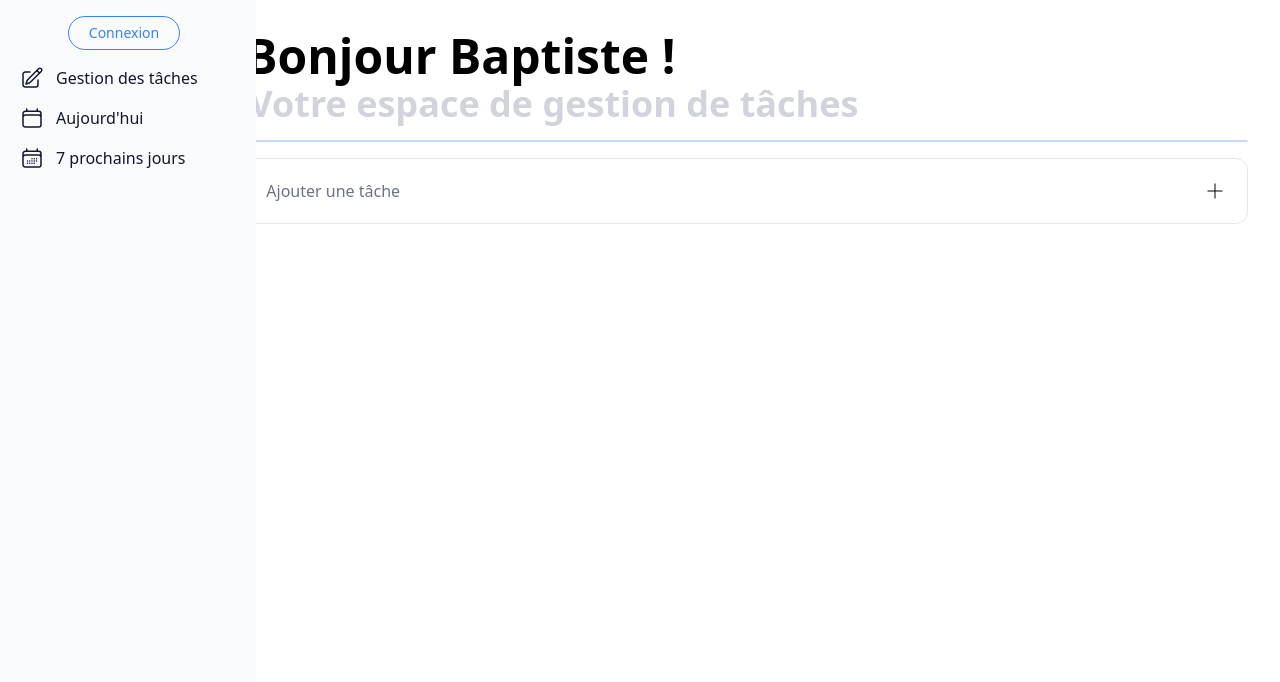
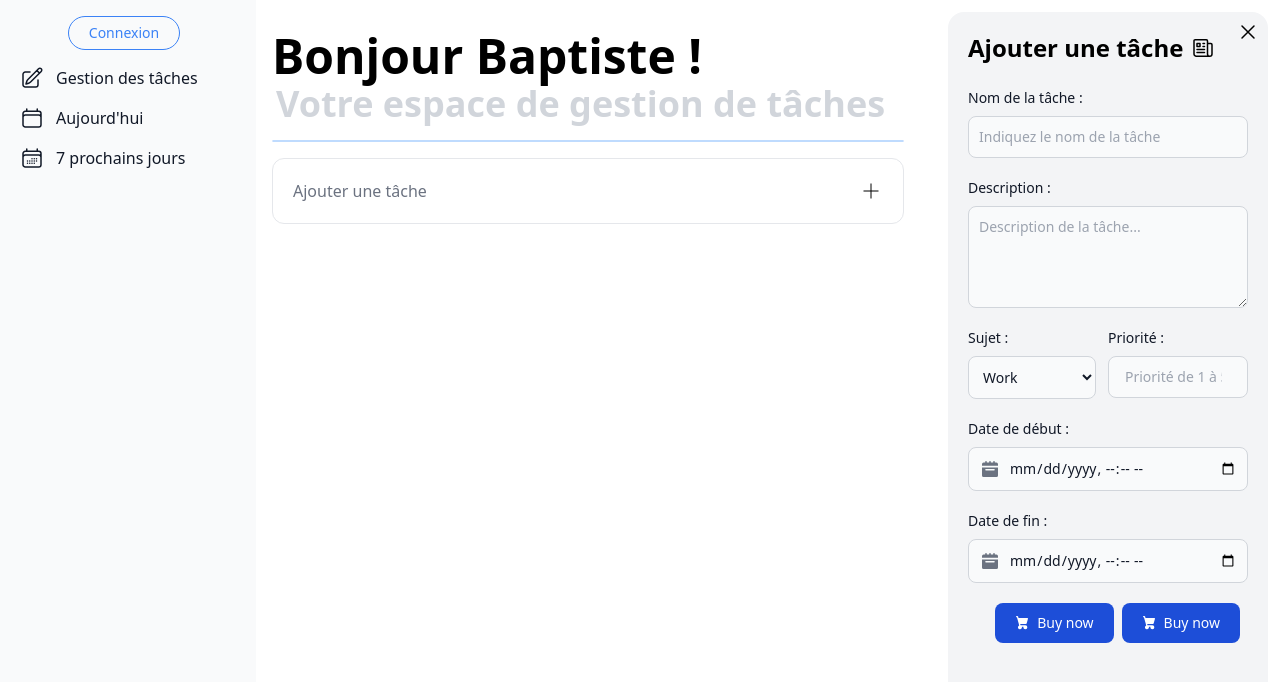
Before and after one commit to Zeworxx/FullJsCourseProject, a Vue app in the folder client/FullJsProject/: page / in a window 1280 px wide. Shown: the top 682 px of the page. Built offline with nearby package versions, Linux system fonts and the light colour scheme.

Commit message:
add form task

```diff
--- a/client/FullJsProject/src/assets/i18n/fr.json
+++ b/client/FullJsProject/src/assets/i18n/fr.json
@@ -14,6 +14,20 @@
             "welcome-title" : "Bonjour {name} !",
             "second-title" : "Votre espace de gestion de tâches",
             "add-task-button" : "Ajouter une tâche"
+        },
+        "add-task-sidebar" : {
+            "title" : "Ajouter une tâche",
+            "task-name-label" : "Nom de la tâche :",
+            "task-name-placeholder" : "Indiquez le nom de la tâche",
+            "task-description-label" : "Description :",
+            "task-description-placeholder" : "Description de la tâche...",
+            "task-topic-label" : "Sujet : ",
+            "task-topic-placeholder" : "Seléctionner un sujet",
+            "task-priority-level" : "Priorité :",
+            "task-priority-level-placeholder" : "Priorité de 1 à 5",
+            "task-start-date-label" : "Date de début : ",
+            "task-end-date-label" : "Date de fin : "
+
         }
     }
 }
--- a/client/FullJsProject/src/components/HomePage.vue
+++ b/client/FullJsProject/src/components/HomePage.vue
@@ -4,22 +4,28 @@ import ToDoList from './todolist/ToDoList.vue'
 import AddTask from './add-task/AddTask.vue'
 import { ref, type Ref } from 'vue';
 
-let isTaskSidebarActive : Ref<boolean> = ref(false)
+let isTaskSidebarActive: Ref<boolean> = ref(true)
 
-function showTaskSidebar(value : boolean){
+function showTaskSidebar(value: boolean): void {
     isTaskSidebarActive.value = value
 }
+
+function hideTaskSidebar(value: boolean): void {
+    isTaskSidebarActive.value = value
+}
+
+
 </script>
 <template>
     <div class="flex h-full">
-        <div class="w-1/6 p-4">
+        <div class="w-60 p-4">
             <Sidebar />
         </div>
         <div class="flex-1 p-4 h-full ">
-            <ToDoList @showTaskSidebar="showTaskSidebar"/>
+            <ToDoList @showTaskSidebar="showTaskSidebar" />
         </div>
-        <div class="w-1/4 p-4 bg-gray-100 m-3 rounded-2xl" v-if="isTaskSidebarActive">
-            <AddTask/>
+        <div class="w-1/4 p-5 bg-gray-100 m-3 rounded-2xl" v-if="isTaskSidebarActive">
+            <AddTask @hideTaskSidebar="hideTaskSidebar" />
         </div>
     </div>
 </template>
--- a/client/FullJsProject/src/components/add-task/AddTask.vue
+++ b/client/FullJsProject/src/components/add-task/AddTask.vue
@@ -1,7 +1,124 @@
-<script setup lang="ts"></script>
+<script setup lang="ts">
+import type { TopicsData } from '@/models/app.model';
+import { ref, type Ref } from 'vue';
+
+// Change it with API endpoint
+let topicsList: Ref<TopicsData[]> = ref([{
+    id: 1,
+    topicName: "Work",
+}, {
+    id: 2,
+    topicName: "School",
+}, {
+    id: 3,
+    topicName: "Personnal",
+}])
+</script>
 
 <template>
-    <div>
-        <span>ADD TASK</span>
+    <div class="absolute top-5 right-5 hover:cursor-pointer" @click="$emit('hideTaskSidebar', false)">
+        <svg xmlns="http://www.w3.org/2000/svg" fill="none" viewBox="0 0 24 24" stroke-width="1.5" stroke="currentColor"
+            class="w-6 h-6">
+            <path stroke-linecap="round" stroke-linejoin="round" d="M6 18L18 6M6 6l12 12" />
+        </svg>
     </div>
-</template>
+    <div class="flex flex-col mb h-full">
+        <div class="mb-6 flex flex-row items-center	flex-wrap">
+            <h1 class="flex text-2xl font-bold">{{ $t('app.add-task-sidebar.title') }}</h1>
+            <svg xmlns="http://www.w3.org/2000/svg" fill="none" viewBox="0 0 24 24" stroke-width="1.5" stroke="currentColor"
+                class="w-6 h-6 ml-2">
+                <path stroke-linecap="round" stroke-linejoin="round"
+                    d="M12 7.5h1.5m-1.5 3h1.5m-7.5 3h7.5m-7.5 3h7.5m3-9h3.375c.621 0 1.125.504 1.125 1.125V18a2.25 2.25 0 01-2.25 2.25M16.5 7.5V18a2.25 2.25 0 002.25 2.25M16.5 7.5V4.875c0-.621-.504-1.125-1.125-1.125H4.125C3.504 3.75 3 4.254 3 4.875V18a2.25 2.25 0 002.25 2.25h13.5M6 7.5h3v3H6v-3z" />
+            </svg>
+        </div>
+        <form action="" class="h-full">
+            <div class="mb-5">
+                <label for="task" class="block mb-2 text-sm font-medium text-gray-900 dark:text-white">
+                    {{ $t('app.add-task-sidebar.task-name-label') }}</label>
+                <input type="text" id="task"
+                    class="bg-gray-50 border border-gray-300 hover:border-blue-500 text-gray-900 text-sm rounded-lg focus:ring-blue-500 focus:border-blue-500 block w-full p-2.5 dark:bg-gray-700 dark:border-gray-600 dark:placeholder-gray-400 dark:text-white dark:focus:ring-blue-500 dark:focus:border-blue-500"
+                    :placeholder="$t('app.add-task-sidebar.task-name-placeholder')" required>
+            </div>
+            <div class="mb-5">
+                <label for="content" class="block mb-2 text-sm font-medium text-gray-900 dark:text-white">{{
+                    $t('app.add-task-sidebar.task-description-label') }}</label>
+                <textarea id="content" rows="4"
+                    class="block p-2.5 w-full text-sm hover:border-blue-500 text-gray-900 bg-gray-50 rounded-lg border border-gray-300 focus:ring-blue-500 focus:border-blue-500 dark:bg-gray-700 dark:border-gray-600 dark:placeholder-gray-400 dark:text-white dark:focus:ring-blue-500 dark:focus:border-blue-500"
+                    :placeholder="$t('app.add-task-sidebar.task-description-placeholder')"></textarea>
+            </div>
+            <div class="mb-5 flex w-full">
+                <div class="w-1/2">
+                    <label for="select-task-topic" class="block mb-2 text-sm font-medium text-gray-900 dark:text-white">
+                        {{ $t('app.add-task-sidebar.task-topic-label') }}</label>
+                    <select id="select-task-topic"
+                        class="bg-gray-50 border border-gray-300 text-gray-900 text-sm rounded-lg flex-1 focus:ring-blue-500 focus:border-blue-500 block w-11/12 p-2.5 dark:bg-gray-700 dark:border-gray-600 dark:placeholder-gray-400 dark:text-white dark:focus:ring-blue-500 dark:focus:border-blue-500">
+                        <option v-for="topic in topicsList">{{ topic.topicName }}</option>
+                    </select>
+                </div>
+                <div class="w-1/2">
+                    <label for="select-priority-level"
+                        class="block mb-2 text-sm font-medium text-gray-900 dark:text-white w-11/12">
+                        {{ $t('app.add-task-sidebar.task-priority-level') }}</label>
+                    <input type="number" id="select-priority-level" min="1" max="5"
+                        :placeholder="$t('app.add-task-sidebar.task-priority-level-placeholder')"
+                        class="bg-gray-50 border border-gray-300 text-gray-900 text-sm rounded-lg focus:ring-blue-500 focus:border-blue-500 block w-full pl-4 p-2.5 dark:bg-gray-700 dark:border-gray-600 dark:placeholder-gray-400 dark:text-white dark:focus:ring-blue-500 dark:focus:border-blue-500">
+                </div>
+            </div>
+            <div class="mb-5">
+                <div>
+                    <label for="task-start-date" class="block mb-2 text-sm font-medium text-gray-900 dark:text-white">
+                        {{ $t('app.add-task-sidebar.task-start-date-label') }}</label>
+                </div>
+                <div class="relative max-w-sm">
+                    <div class="absolute inset-y-0 left-0 flex items-center pl-3.5 pointer-events-none">
+                        <svg class="w-4 h-4 text-gray-500 dark:text-gray-400" aria-hidden="true"
+                            xmlns="http://www.w3.org/2000/svg" fill="currentColor" viewBox="0 0 20 20">
+                            <path
+                                d="M20 4a2 2 0 0 0-2-2h-2V1a1 1 0 0 0-2 0v1h-3V1a1 1 0 0 0-2 0v1H6V1a1 1 0 0 0-2 0v1H2a2 2 0 0 0-2 2v2h20V4ZM0 18a2 2 0 0 0 2 2h16a2 2 0 0 0 2-2V8H0v10Zm5-8h10a1 1 0 0 1 0 2H5a1 1 0 0 1 0-2Z" />
+                        </svg>
+                    </div>
+                    <input type="datetime-local" id="task-start-date"
+                        class="bg-gray-50 border border-gray-300 text-gray-900 text-sm rounded-lg focus:ring-blue-500 focus:border-blue-500 block w-full pl-10 p-2.5 dark:bg-gray-700 dark:border-gray-600 dark:placeholder-gray-400 dark:text-white dark:focus:ring-blue-500 dark:focus:border-blue-500">
+                </div>
+            </div>
+            <div class="mb-5">
+                <div>
+                    <label for="task-end-date" class="block mb-2 text-sm font-medium text-gray-900 dark:text-white">
+                        {{ $t('app.add-task-sidebar.task-end-date-label') }}</label>
+                </div>
+                <div class="relative max-w-sm">
+                    <div class="absolute inset-y-0 left-0 flex items-center pl-3.5 pointer-events-none">
+                        <svg class="w-4 h-4 text-gray-500 dark:text-gray-400" aria-hidden="true"
+                            xmlns="http://www.w3.org/2000/svg" fill="currentColor" viewBox="0 0 20 20">
+                            <path
+                                d="M20 4a2 2 0 0 0-2-2h-2V1a1 1 0 0 0-2 0v1h-3V1a1 1 0 0 0-2 0v1H6V1a1 1 0 0 0-2 0v1H2a2 2 0 0 0-2 2v2h20V4ZM0 18a2 2 0 0 0 2 2h16a2 2 0 0 0 2-2V8H0v10Zm5-8h10a1 1 0 0 1 0 2H5a1 1 0 0 1 0-2Z" />
+                        </svg>
+                    </div>
+                    <input type="datetime-local" id="task-end-date"
+                        class="bg-gray-50 border border-gray-300 text-gray-900 text-sm rounded-lg focus:ring-blue-500 focus:border-blue-500 block w-full pl-10 p-2.5 dark:bg-gray-700 dark:border-gray-600 dark:placeholder-gray-400 dark:text-white dark:focus:ring-blue-500 dark:focus:border-blue-500">
+                </div>
+            </div>
+            <div class="flex justify-end items-end">
+                <div>
+                    <button type="button"
+                        class="text-white bg-blue-700 hover:bg-blue-800 focus:ring-4 focus:outline-none focus:ring-blue-300 font-medium rounded-lg text-sm px-5 py-2.5 text-center inline-flex items-center mr-2 dark:bg-blue-600 dark:hover:bg-blue-700 dark:focus:ring-blue-800">
+                        <svg class="w-3.5 h-3.5 mr-2" aria-hidden="true" xmlns="http://www.w3.org/2000/svg"
+                            fill="currentColor" viewBox="0 0 18 21">
+                            <path
+                                d="M15 12a1 1 0 0 0 .962-.726l2-7A1 1 0 0 0 17 3H3.77L3.175.745A1 1 0 0 0 2.208 0H1a1 1 0 0 0 0 2h.438l.6 2.255v.019l2 7 .746 2.986A3 3 0 1 0 9 17a2.966 2.966 0 0 0-.184-1h2.368c-.118.32-.18.659-.184 1a3 3 0 1 0 3-3H6.78l-.5-2H15Z" />
+                        </svg>
+                        Buy now
+                    </button>
+                    <button type="button"
+                        class="text-white bg-blue-700 hover:bg-blue-800 focus:ring-4 focus:outline-none focus:ring-blue-300 font-medium rounded-lg text-sm px-5 py-2.5 text-center inline-flex items-center mr-2 dark:bg-blue-600 dark:hover:bg-blue-700 dark:focus:ring-blue-800">
+                        <svg class="w-3.5 h-3.5 mr-2" aria-hidden="true" xmlns="http://www.w3.org/2000/svg"
+                            fill="currentColor" viewBox="0 0 18 21">
+                            <path
+                                d="M15 12a1 1 0 0 0 .962-.726l2-7A1 1 0 0 0 17 3H3.77L3.175.745A1 1 0 0 0 2.208 0H1a1 1 0 0 0 0 2h.438l.6 2.255v.019l2 7 .746 2.986A3 3 0 1 0 9 17a2.966 2.966 0 0 0-.184-1h2.368c-.118.32-.18.659-.184 1a3 3 0 1 0 3-3H6.78l-.5-2H15Z" />
+                        </svg>
+                        Buy now
+                    </button>
+            </div>
+        </div>
+    </form>
+</div></template>
--- a/client/FullJsProject/src/components/todolist/ToDoList.vue
+++ b/client/FullJsProject/src/components/todolist/ToDoList.vue
@@ -18,14 +18,14 @@ const userData: Ref<UserData> = ref({
             </h2>
             <div class="border border-blue-200 border-solid mt-4 rounded"></div>
         </div>
-        <div class="mt-4"  @click="$emit('showTaskSidebar', true)">
+        <div class="mt-4" @click="$emit('showTaskSidebar', true)">
             <button type="button"
                 class="flex items-center justify-between w-full p-5 font-medium text-left text-gray-500 border border-gray-200 rounded-xl  dark:border-gray-700 dark:text-gray-400 hover:bg-gray-100 dark:hover:bg-gray-800"
                 data-accordion-target="#accordion-collapse-body-1" aria-expanded="true"
                 aria-controls="accordion-collapse-body-1">
                 <span>{{ $t('app.todolist.add-task-button') }}</span>
-                <svg xmlns="http://www.w3.org/2000/svg" class="w-6 h-6 rotate-180 shrink-0" fill="none" viewBox="0 0 24 24" strokeWidth={1.5}
-                    stroke="black">
+                <svg xmlns="http://www.w3.org/2000/svg" class="w-6 h-6 rotate-180 shrink-0" fill="none" viewBox="0 0 24 24"
+                    strokeWidth={1.5} stroke="black">
                     <path strokeLinecap="round" strokeLinejoin="round" d="M12 4.5v15m7.5-7.5h-15" />
                 </svg>
             </button>
--- a/client/FullJsProject/src/models/app.model.ts
+++ b/client/FullJsProject/src/models/app.model.ts
@@ -1,3 +1,8 @@
 export interface UserData {
     firstName : string
 }
+
+export interface TopicsData{
+    id : number,
+    topicName : string
+}
```
